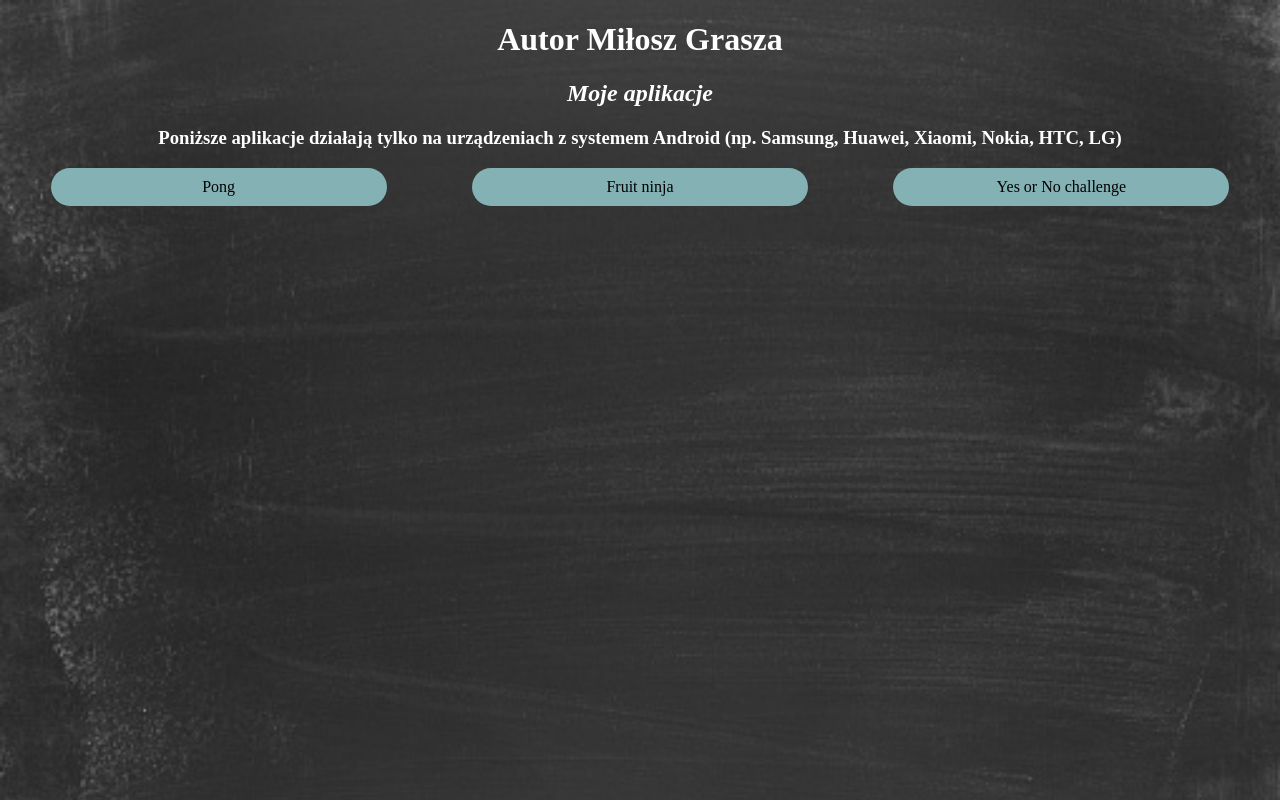
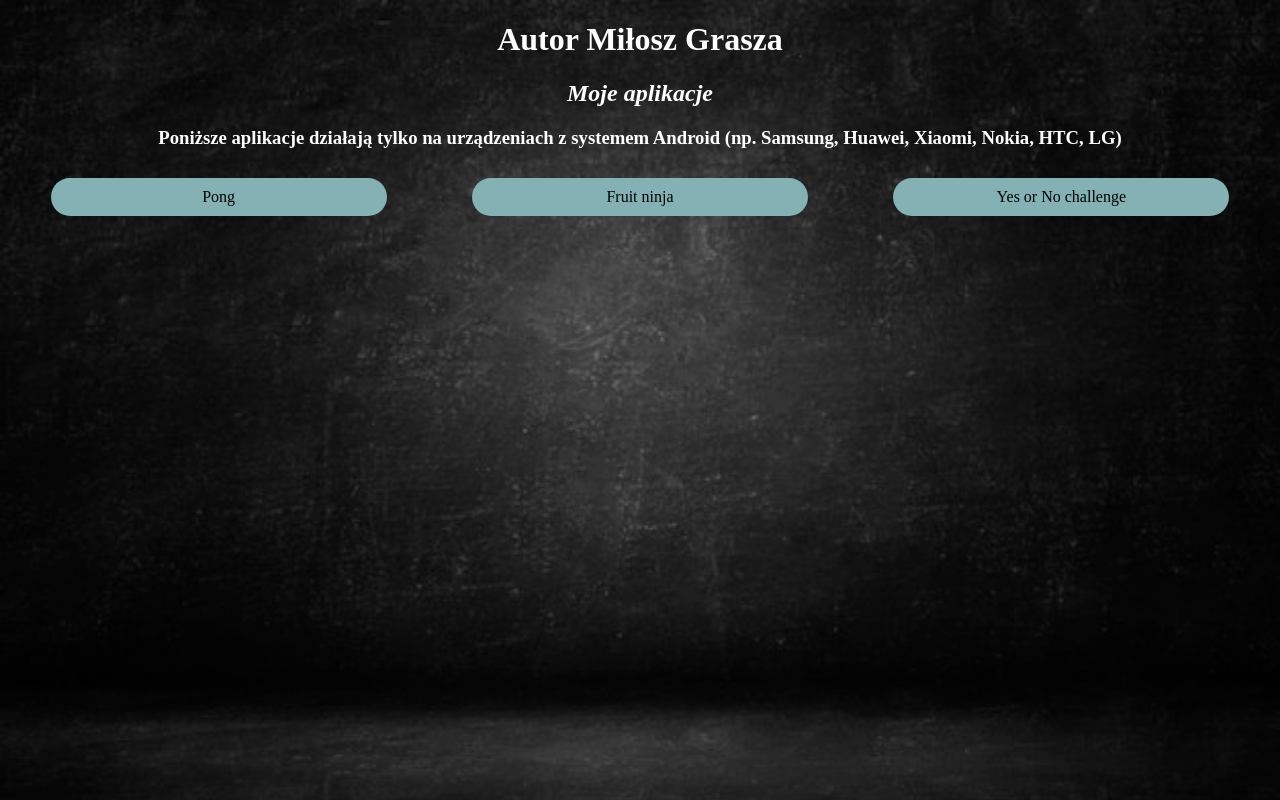
Before and after one commit to miloszgrasza/moje-aplikacje, a plain HTML site: page index.html in a window 1280 px wide. Drawn offline with Linux system fonts and the light colour scheme.

Commit message:
nowe tlo

```diff
--- a/style.css
+++ b/style.css
@@ -1,7 +1,11 @@
+html {
+    height: 100%;
+}
+
 body {
-    background-image: url("blackboard.jpg");
+    background-image: url("blackboard2.jpg");
     background-repeat: no-repeat;
-    background-size: 100%;
+    background-size: cover;
     color: white;
   }
 h1 {
@@ -19,10 +23,18 @@ h3 {
     display: flex;
     justify-content: space-around;
     flex-wrap: wrap;
+}
 
+.apps a {
+  margin-top: 10px;
+  margin-bottom: 10px;
+}
 
-
-}
+@media (max-width: 800px) {
+    .apps a {
+      flex: 100%;
+    }
+  }
 a {
     width: 25%;
     background-color: #83b1b4;
```
Also changed, not shown: blackboard2.jpg (added).
